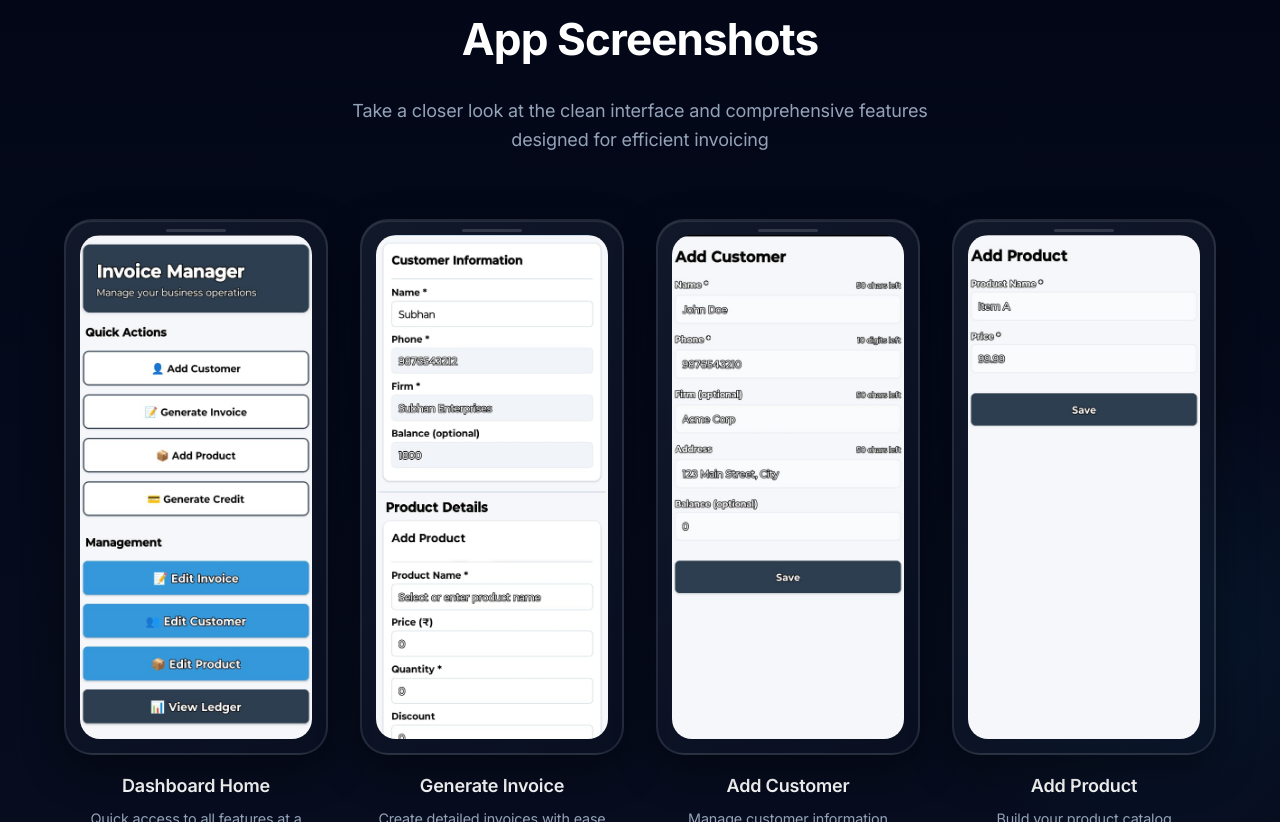
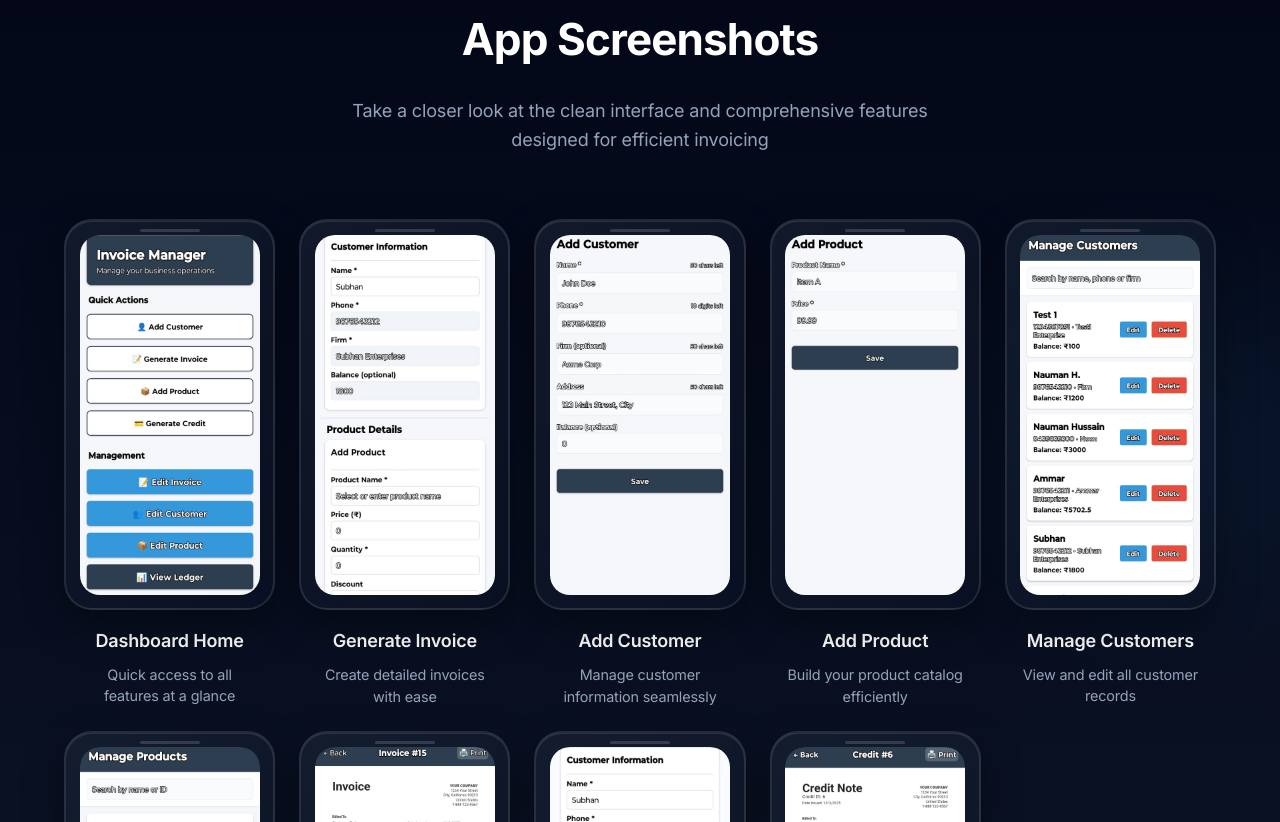
Before and after one commit to NaumanHussain00/InoviceWebApp, a plain HTML site: page index.html in a window 1280 px wide. Shown: the part 1978-2800 px from the top of the page. Drawn offline with Linux system fonts and the light colour scheme.

Commit message:
Adjust screenshot gallery layout and aspect ratio in styles.css

```diff
--- a/styles.css
+++ b/styles.css
@@ -559,8 +559,8 @@ body {
 
 .screenshots-gallery {
   display: grid;
-  grid-template-columns: repeat(auto-fit, minmax(220px, 1fr));
-  gap: 2rem;
+  grid-template-columns: repeat(auto-fit, minmax(180px, 1fr));
+  gap: 1.5rem;
   margin-top: 3rem;
   position: relative;
   z-index: 1;
@@ -617,7 +617,7 @@ body {
   background: var(--bg-darker);
   border-radius: 1.25rem;
   overflow: hidden;
-  aspect-ratio: 9 / 19.5;
+  aspect-ratio: 9 / 18;
   box-shadow: inset 0 2px 8px rgba(0, 0, 0, 0.3);
 }
 
```
